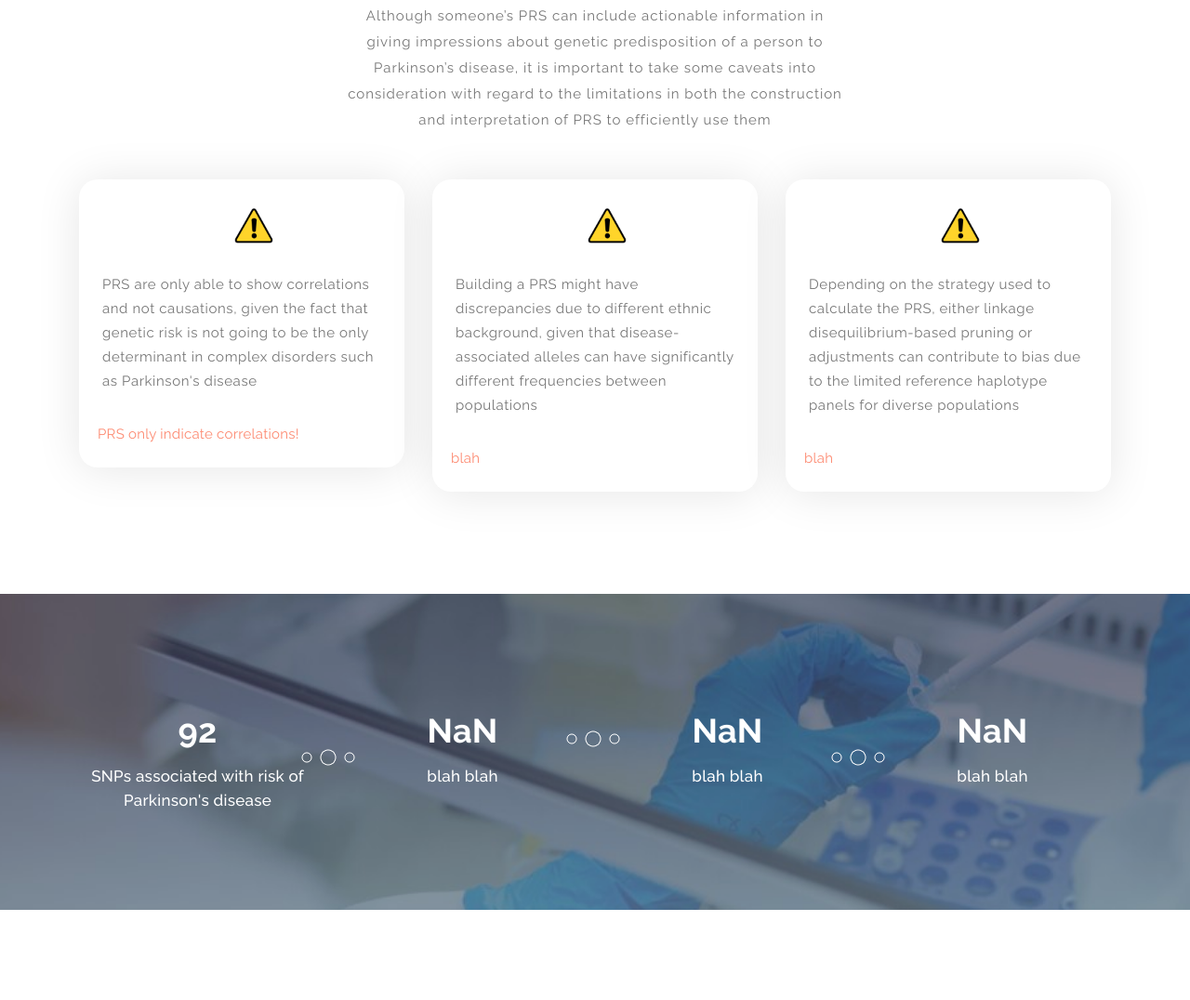
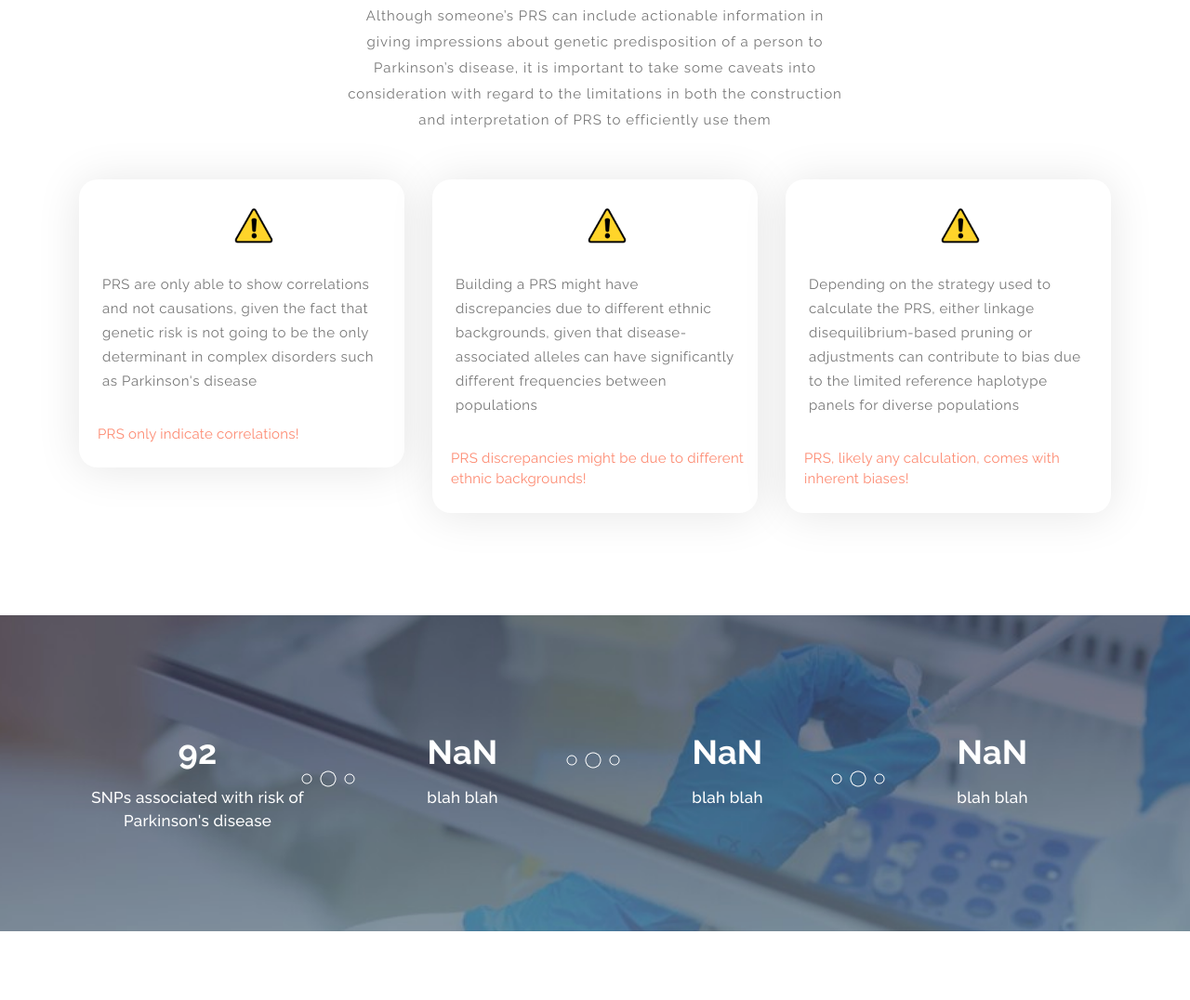
Before and after one commit to ipdgc/Online-PD-Risk-Score, a plain HTML site: page docs/index.html in a window 1280 px wide. Shown: the part 5229-6305 px from the top of the page at 93% size. Drawn offline with Linux system fonts and the light colour scheme.

Commit message:
Adding limitations

```diff
--- a/docs/index.html
+++ b/docs/index.html
@@ -475,10 +475,10 @@ https://templatemo.com/tm-535-softy-pinko
                     <div class="team-item">
                         <div class="team-content">
                             <i><img src="assets/images/caution.png" style="width:50px;height:50px;" alt=""></i>
-                            <p>Building a PRS might have discrepancies due to different ethnic background, given that disease-associated alleles can have significantly different frequencies between populations</p>
+                            <p>Building a PRS might have discrepancies due to different ethnic backgrounds, given that disease-associated alleles can have significantly different frequencies between populations</p>
 
                             <div class="team-info">
-                                <span>blah</span>
+                                <span>PRS discrepancies might be due to different ethnic backgrounds!</span>
                             </div>
                         </div>
                     </div>
@@ -493,7 +493,7 @@ https://templatemo.com/tm-535-softy-pinko
                             <p>Depending on the strategy used to calculate the PRS, either linkage disequilibrium-based pruning or adjustments can contribute to bias due to the limited reference haplotype panels for diverse populations</p>
 
                             <div class="team-info">
-                                <span>blah</span>
+                                <span>PRS, likely any calculation, comes with inherent biases!</span>
                             </div>
                         </div>
                     </div>
```
